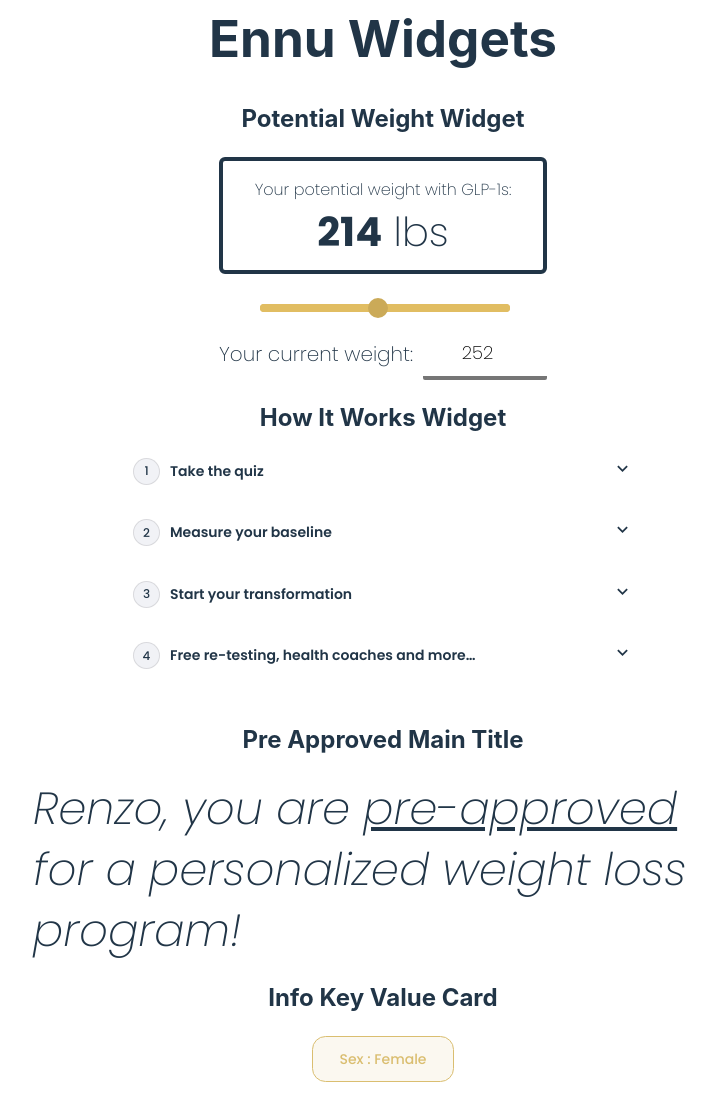
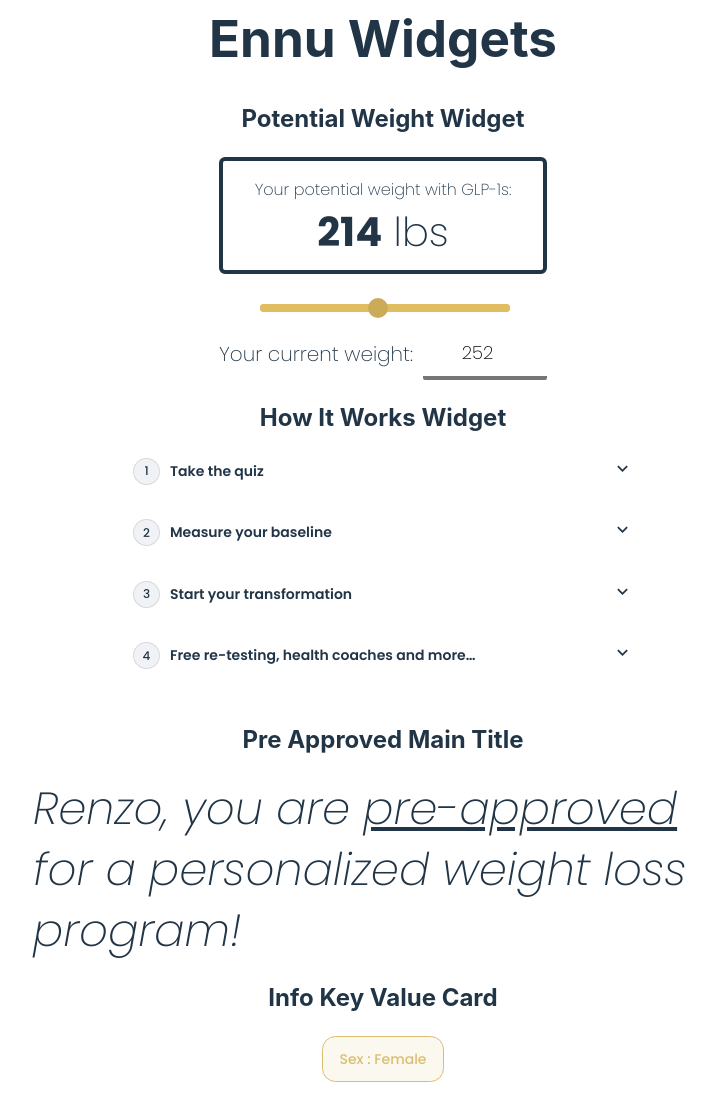
Before and after one commit to renzo-ennu-co/loose-widgets, a React (Vite) app: page / in a window 1280 px wide. Shown: the part 190-1288 px from the top of the page, without its empty margins (257-973 px from the left). Built offline with nearby package versions, Linux system fonts and the light colour scheme.

Commit message:
update size

```diff
--- a/src/widgets/InfoKeyValueCard/styles.ts
+++ b/src/widgets/InfoKeyValueCard/styles.ts
@@ -12,7 +12,7 @@ export const Container = styled.div`
 `;
 
 export const Wrapper = styled.div`
-  width: 120px;
+  width: 100px;
   padding: 10px 10px;
 `;
 
```
